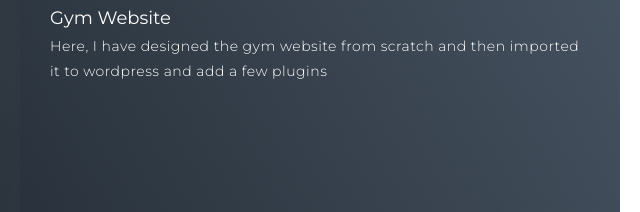
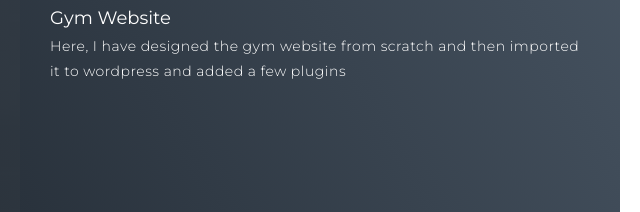
Before and after one commit to vandalgod/portfolio-website, a plain HTML site: page index.html in a window 1280 px wide. Shown: the part 3207-3419 px from the top of the page, 620-1260 px from the left. Drawn offline with Linux system fonts and the light colour scheme.

Commit message:
modified

```diff
--- a/index.html
+++ b/index.html
@@ -127,7 +127,7 @@
           <div class="project-info">
             <h1>Project 4</h1>
             <h2>Gym Website</h2>
-            <p>Here, I have designed the gym website from scratch and then imported it to wordpress and add a few plugins
+            <p>Here, I have designed the gym website from scratch and then imported it to wordpress and added a few plugins
             </p>
           </div>
           <div class="project-img">
```
